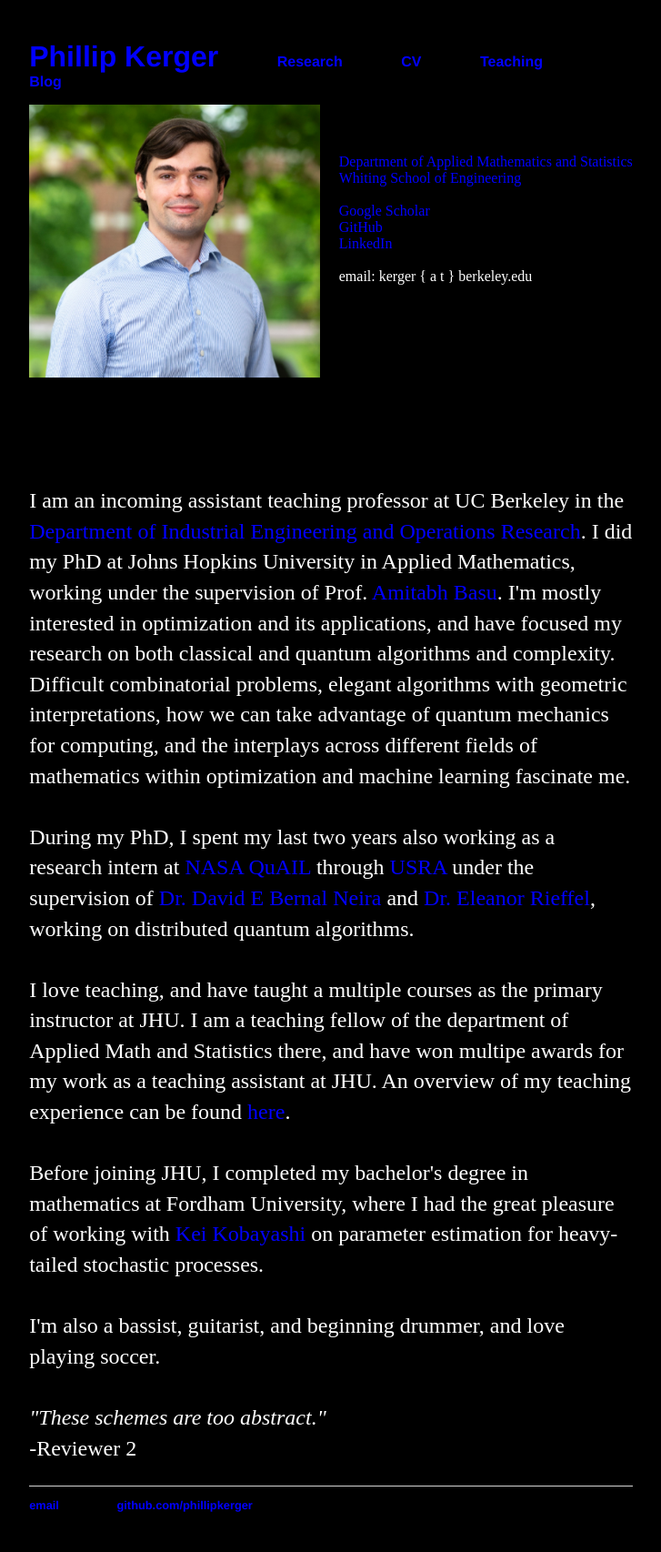
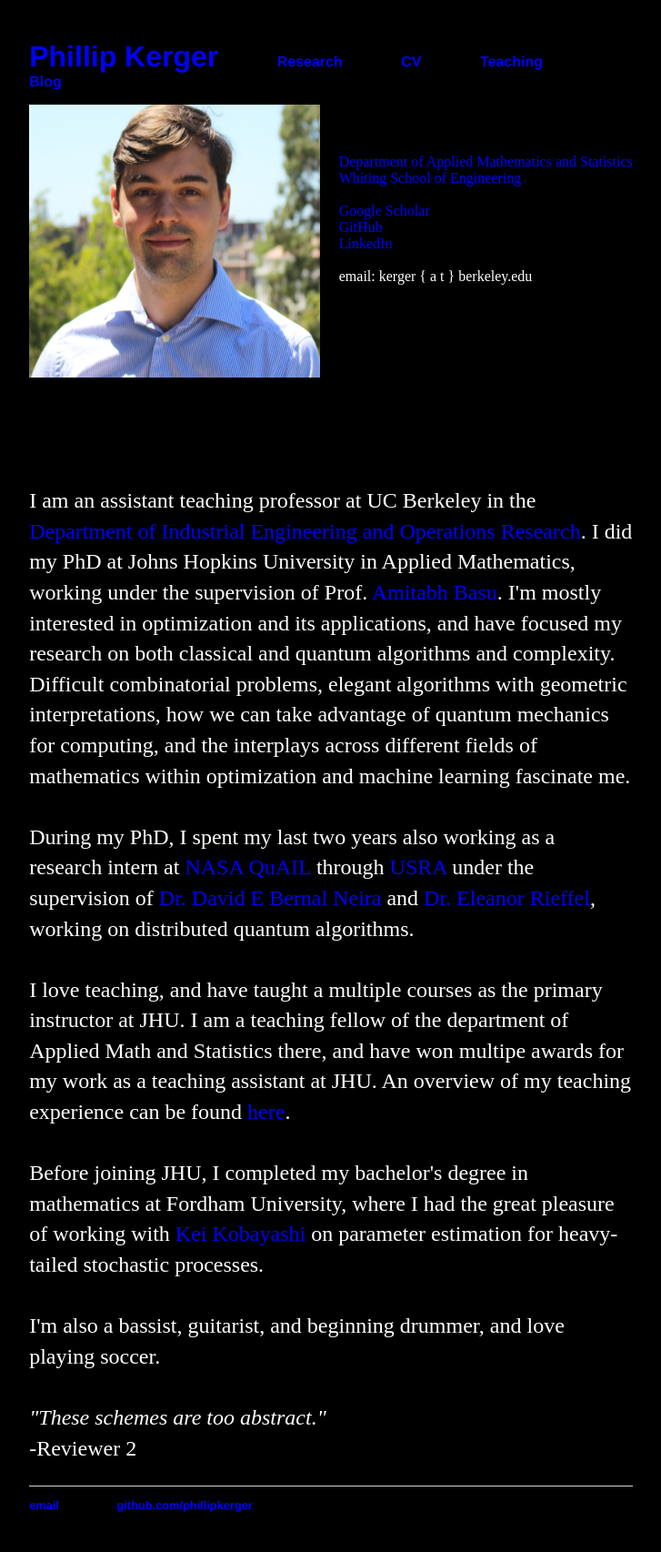
Before and after one commit to PhillipKerger/phillipkerger.github.io, a Jekyll site: the page built from index.html, in a window 1280 px wide. Shown: the whole page at 91% size, without its empty margins (276-1003 px from the left). Built offline with Jekyll 4.4.1, drawn with Linux system fonts in a browser that asks for light colours.

Commit message:
Update index.html
headshot, current ATP

```diff
--- a/index.html
+++ b/index.html
@@ -6,7 +6,7 @@ title: Phillip Kerger
 
 <div class="row-fluid">
 
-		<div style="text-align:left"><img src="JHU headshot_tu.jpg" style="width:320px;height:300px;">
+		<div style="text-align:left"><img src="cropped_ucb_headshot.JPG" style="width:320px;height:300px;">
 
 		<div style = "float: right">
 			<br>
@@ -35,7 +35,7 @@ title: Phillip Kerger
 <br></p>
 <div class = "blurb">
 	<!--commenting out the header <h1>Phillip Kerger</h1>-->
-	<p> I am an incoming assistant teaching professor at UC Berkeley in the <a href="https://ieor.berkeley.edu/">Department of Industrial Engineering and Operations Research</a>.
+	<p> I am an assistant teaching professor at UC Berkeley in the <a href="https://ieor.berkeley.edu/">Department of Industrial Engineering and Operations Research</a>.
 		I did my PhD at Johns Hopkins University in Applied Mathematics, working under the supervision of Prof.
 		<a href="https://www.ams.jhu.edu/~abasu9/">Amitabh Basu</a>. I'm mostly interested in optimization and its applications, and have focused my research
 		on both classical and quantum algorithms and complexity. Difficult combinatorial problems, elegant algorithms with geometric interpretations, how
```
